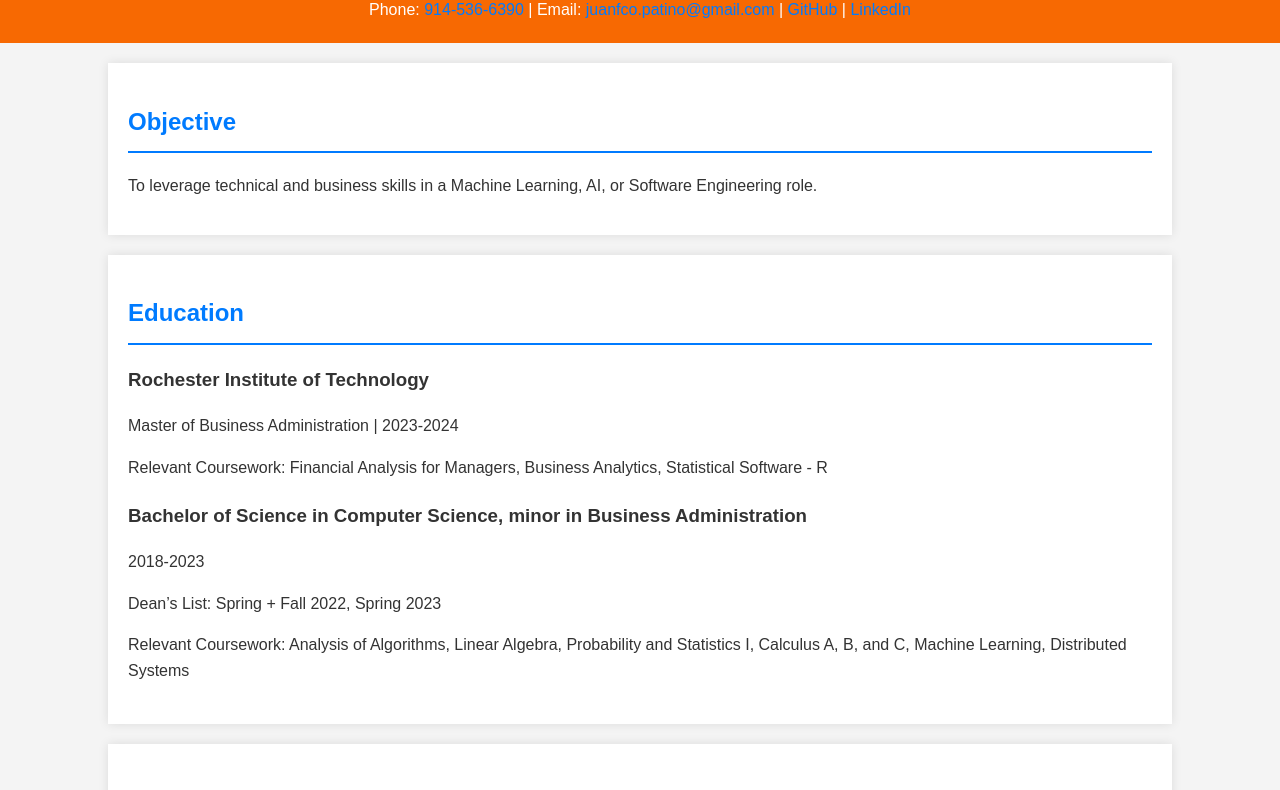
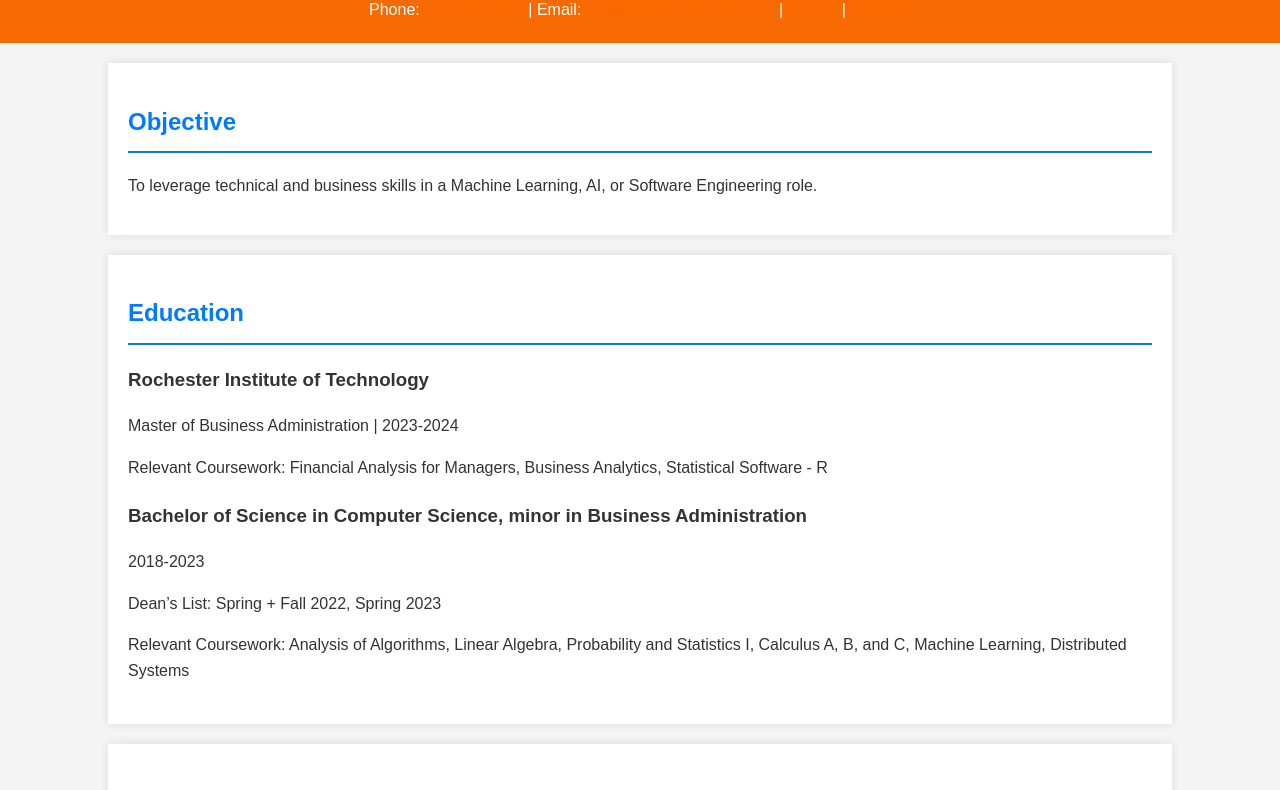
Before and after one commit to juanfpatino/resume, a plain HTML site: page index.html in a window 1280 px wide. Shown: the part 79-869 px from the top of the page. Drawn offline with Linux system fonts and the light colour scheme.

Commit message:
Update styles.css

```diff
--- a/styles.css
+++ b/styles.css
@@ -53,7 +53,7 @@ footer {
 }
 
 a {
-    color: #007BFF;
+    color: #F76902;
     text-decoration: none;
 }
 
```
